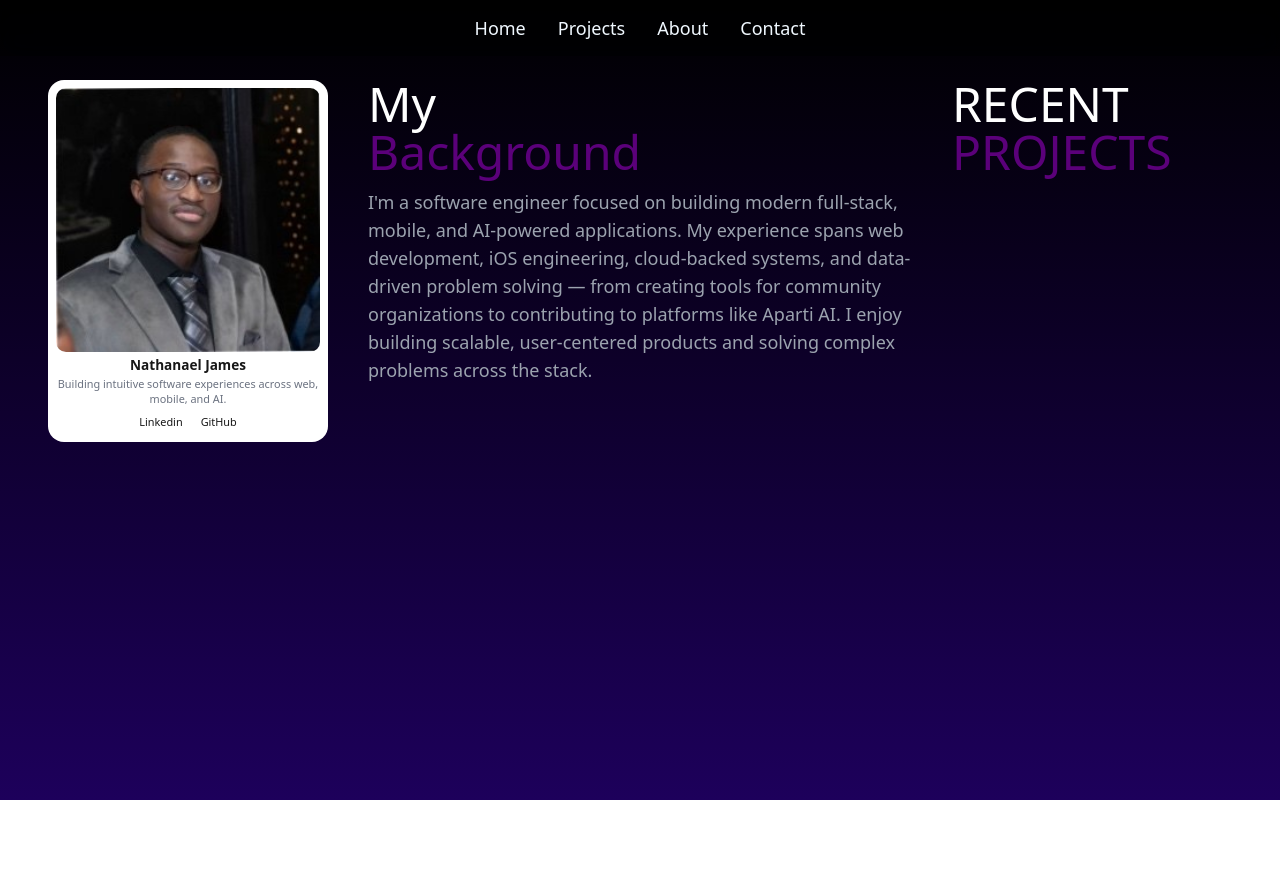
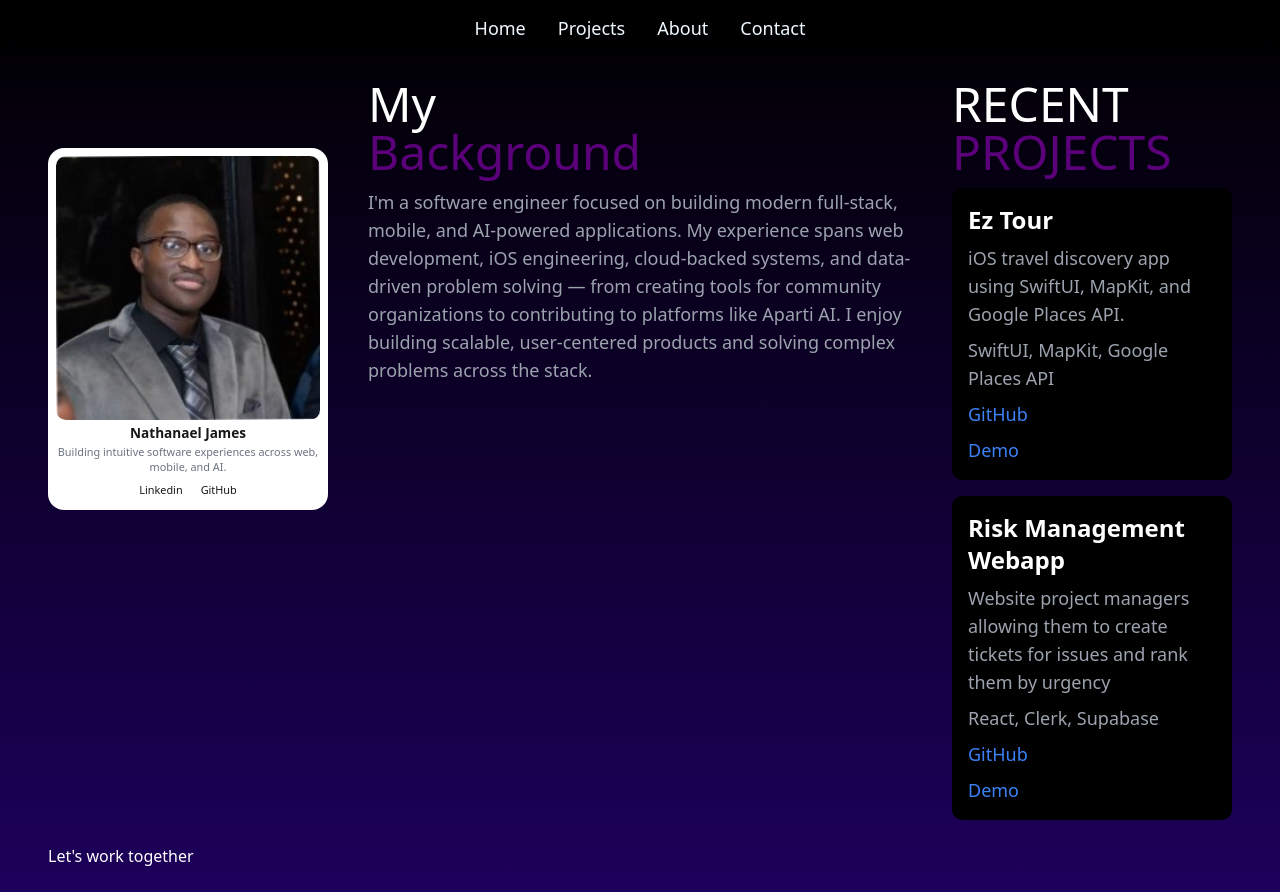
Before and after one commit to NJames805/Portfolio, a Next.js app: page / in a window 1280 px wide. Before the commit the page ends 800 px from the top, so only its background shows below. Built offline with nearby package versions, Linux system fonts and the light colour scheme.

Commit message:
Project Cards

```diff
--- /dev/null
+++ b/src/components/contact.tsx
@@ -0,0 +1,7 @@
+export default function Contact() {
+    return (
+        <div>
+            <h1>Contact</h1>
+        </div>
+    )
+}
--- a/src/components/portfolio-landing.tsx
+++ b/src/components/portfolio-landing.tsx
@@ -1,5 +1,6 @@
 import Image from "next/image"
 import Link from "next/link"
+import ProjectCard from "./projectcard"
 
 const NAV_ITEMS = [
   { href: "#", label: "Home" },
@@ -13,6 +14,7 @@ const BACKGROUND_COPY =
 
 export function PortfolioLanding() {
   return (
+    // navbar
     <div className="grid min-h-dvh max-w-full grid-rows-[56px_minmax(0,1fr)_auto] overflow-x-hidden bg-gradient-to-b from-black to-[rgb(29,0,91)]">
       <header className="sticky top-0 z-[100] flex h-14 shrink-0 items-center bg-black/35 backdrop-blur-md">
         <nav className="w-full" aria-label="Primary">
@@ -30,7 +32,7 @@ export function PortfolioLanding() {
           </ul>
         </nav>
       </header>
-
+      {/* main content */}
       <div className="min-h-0 min-w-0">
         <div className="mx-auto grid w-full max-w-full min-w-0 grid-cols-1 gap-6 px-4 py-6 sm:px-6 lg:grid-cols-[minmax(0,min(280px,22vw))_minmax(0,1fr)_minmax(0,min(280px,22vw))] lg:gap-8 lg:px-8 xl:gap-10 xl:px-12">
           {/* Profile */}
@@ -101,7 +103,9 @@ export function PortfolioLanding() {
               <span className="block">RECENT</span>
               <span className="block text-[1.85rem] text-[rgb(91,0,122)] sm:text-[3rem]">PROJECTS</span>
             </h2>
-            <div className="mt-3 w-full text-lg text-gray-400">{/* project cards */}</div>
+            <div className="mt-3 w-full text-lg text-gray-400">{/* project cards */}
+              <ProjectCard />
+            </div>
           </section>
         </div>
       </div>
@@ -112,6 +116,7 @@ export function PortfolioLanding() {
         aria-label="Additional sections"
       >
         {/* Premium Tools and Lets Work Together */}
+        <span className="block">Let's work together</span>
       </div>
     </div>
   )
--- a/src/components/projectcard.tsx
+++ b/src/components/projectcard.tsx
@@ -4,8 +4,16 @@ import { projects } from "@/data/projects"
 
 export default function ProjectCard(){
     return (
-        <div>
-            Hello There
+        <div className="flex flex-col gap-4">
+            {projects.map((project) => (
+                <div key={project.title} className="bg-black rounded-lg p-4 gap-2 flex flex-col">
+                    <h2 className="text-white text-2xl font-bold">{project.title}</h2>
+                    <p className="text-gray-400">{project.description}</p>
+                    <p className="text-gray-400">{project.tech.join(", ")}</p>
+                    <a href={project.github} className="text-blue-500">GitHub</a>
+                    <a href={project.demo} className="text-blue-500">Demo</a>
+                </div>
+            ))}
         </div>
     )
 }
```
